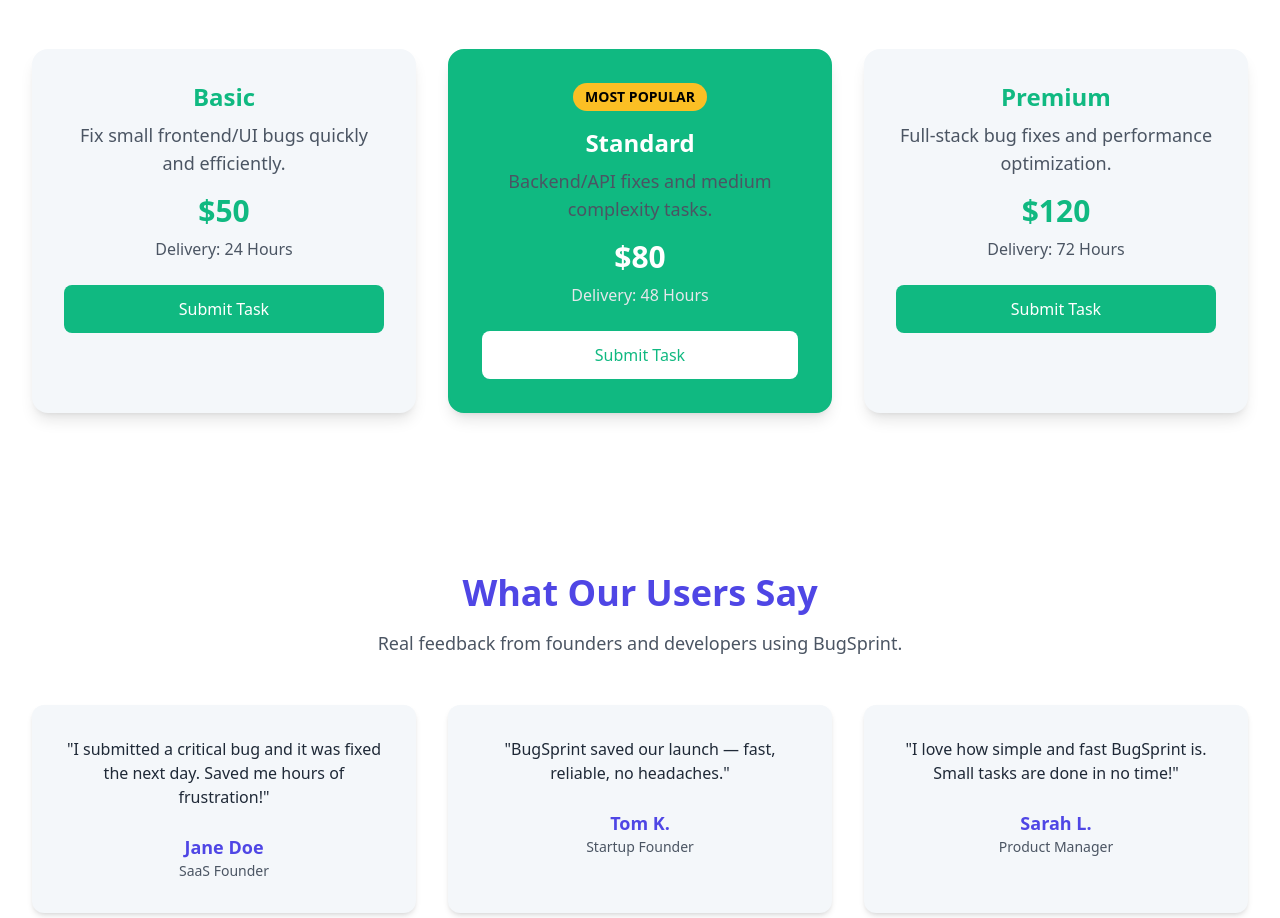
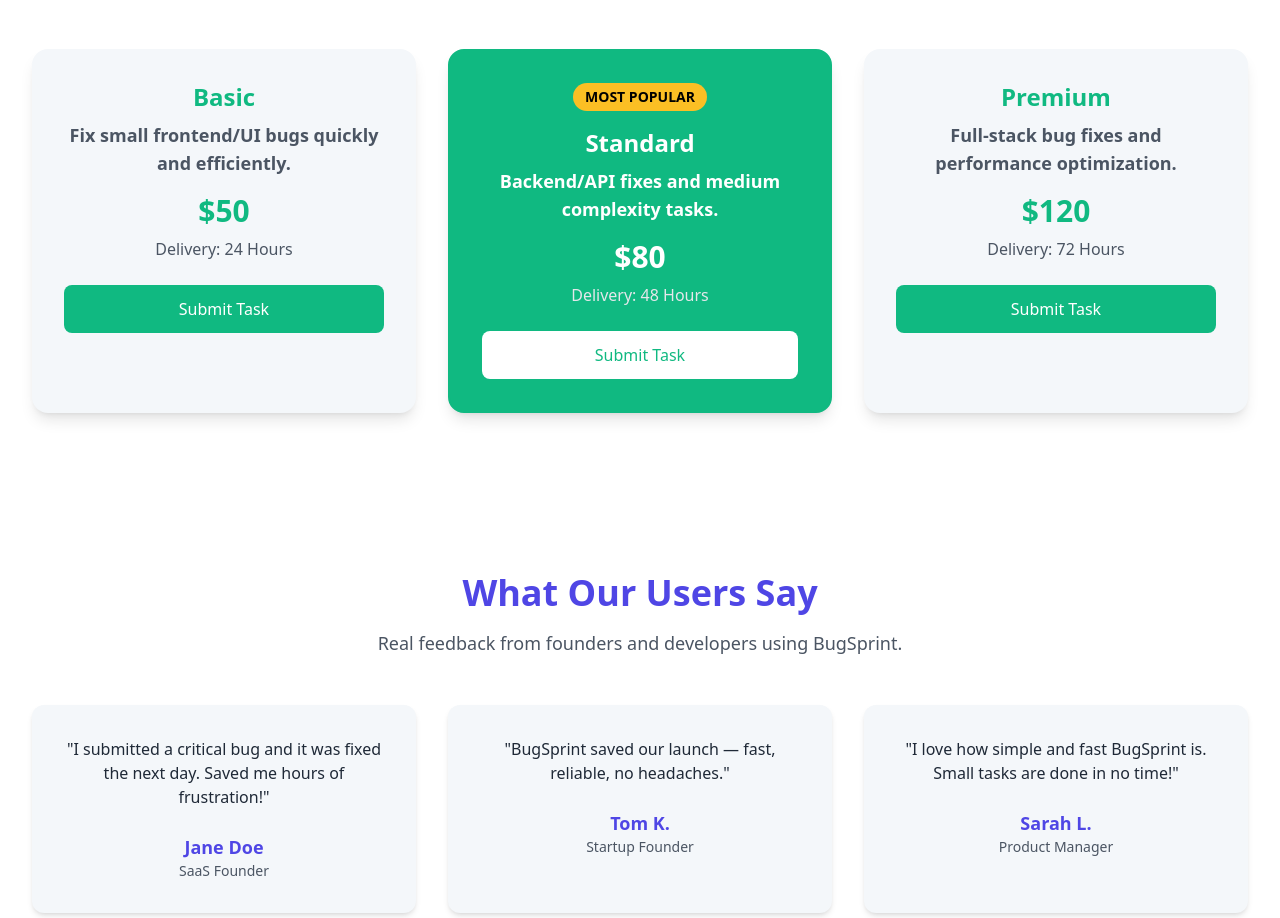
Before and after one commit to mustansar77/bugsprint, a Next.js app: page / in a window 1280 px wide. Shown: the part 2667-3585 px from the top of the page. Built offline with nearby package versions, Linux system fonts and the light colour scheme.

Commit message:
updaiting color

```diff
--- a/src/app/component/Pricing.jsx
+++ b/src/app/component/Pricing.jsx
@@ -50,7 +50,7 @@
                 </span>
               )}
               <h3 className="text-2xl font-bold mb-2">{plan.name}</h3>
-              <p className="text-lg text-[#4B5563]  mb-4">{plan.description}</p>
+              <p    className={`text-lg font-extrabold mb-4 ${plan.popular ? 'text-white' : 'text-[#4B5563]'}`}>{plan.description}</p>
               <p className={`text-3xl font-extrabold mb-2 ${plan.popular ? 'text-white' : 'text-secondary'}`}>
                 {plan.price}
               </p>
```
